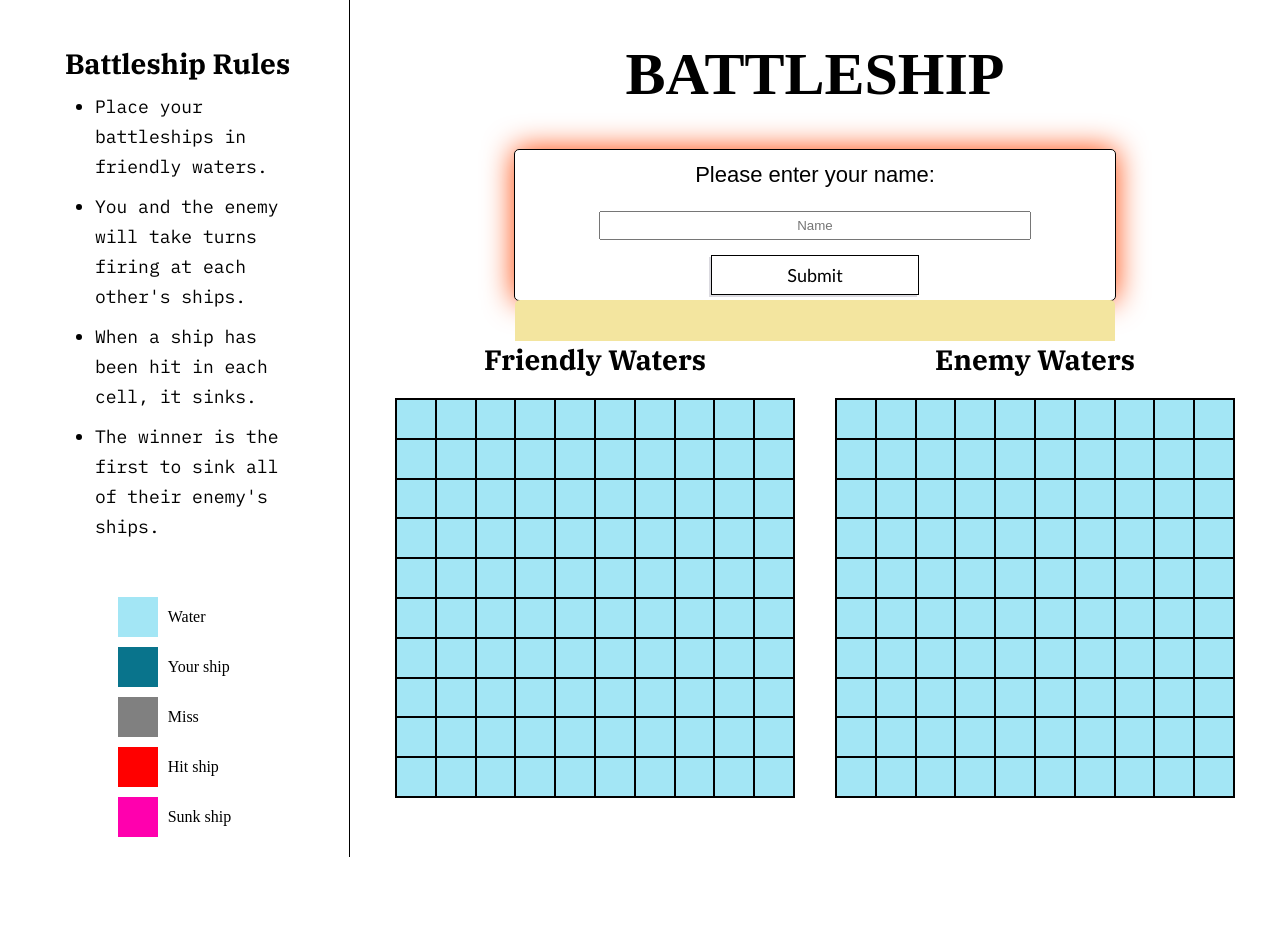
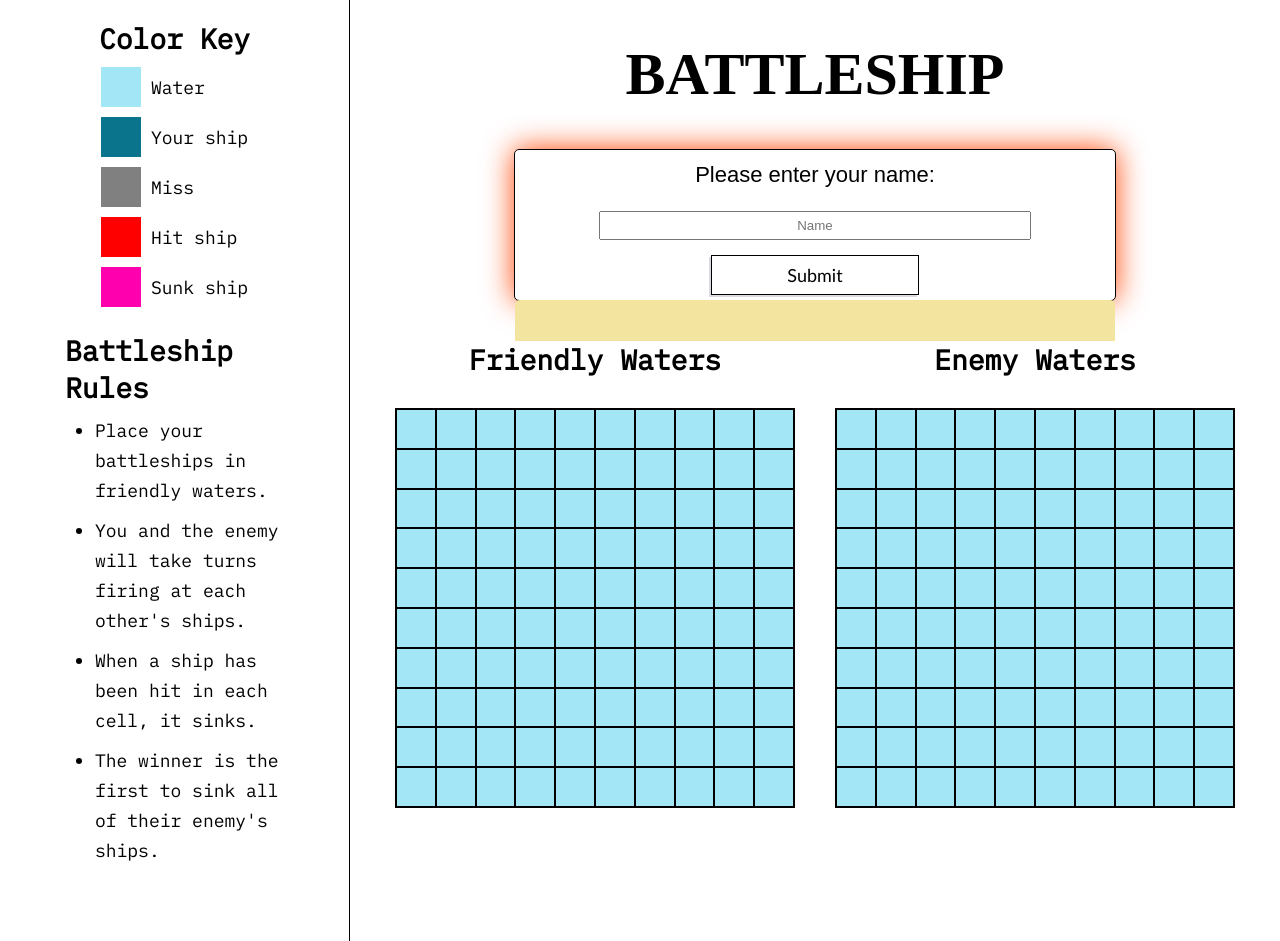
Before and after one commit to rebsrebs/battleship, a website built with webpack: page dist/index.html in a window 1280 px wide. Before the commit the page ends 857 px from the top, so only its background shows below. Built offline with Linux system fonts and the light colour scheme; a web font is replaced by a local one.

Commit message:
Create color key in sidebar

```diff
--- a/src/style.css
+++ b/src/style.css
@@ -20,6 +20,11 @@
   --fire-here-box-shadow: 0px 0px 30px 0px rgb(255, 68, 0);
   --subtle-box-shadow: -2px 2px 0px #0d012d25;
   height: 100vh;
+  --sidebar-header-text: 'IBM Plex Mono';
+  --sidebar-small-text: 'IBM Plex Mono';
+  --waters-header-text: 'IBM Plex Mono';
+  --message-area-text: 'IBM Plex Mono';
+
 }
 
 *{
@@ -405,8 +410,8 @@
   cursor: crosshair !important;
 }
 
-.scoreli, .rulesli {
-  font-family: 'IBM Plex Mono', monospace;
+.scoreli, .rulesli, .keydef {
+  font-family: var(--sidebar-small-text);
 }
 
 .rulesli {
@@ -414,8 +419,9 @@
 }
 
 h3 {
-  font-family: 'IBM Plex Serif';
+  font-family: var(--waters-header-text);
   font-size: 28px;
+  margin-bottom: 10px;
   /* text-transform: uppercase; */
 }
 
@@ -432,6 +438,7 @@
 
 .keydef {
   align-self: center;
+  font-size: 18px;
 }
 
 #watersqkey {
```
Also changed, not shown: dist/bundle.js, dist/index.html.
